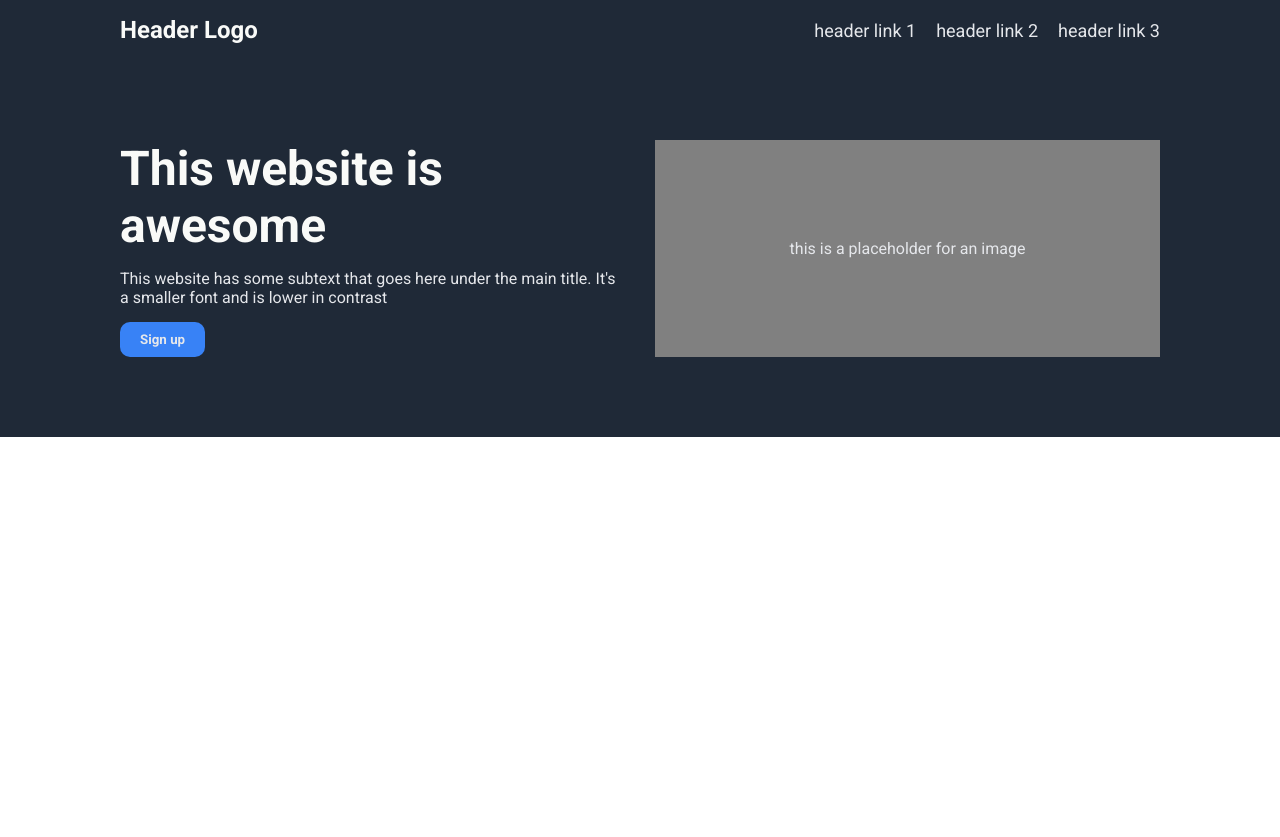
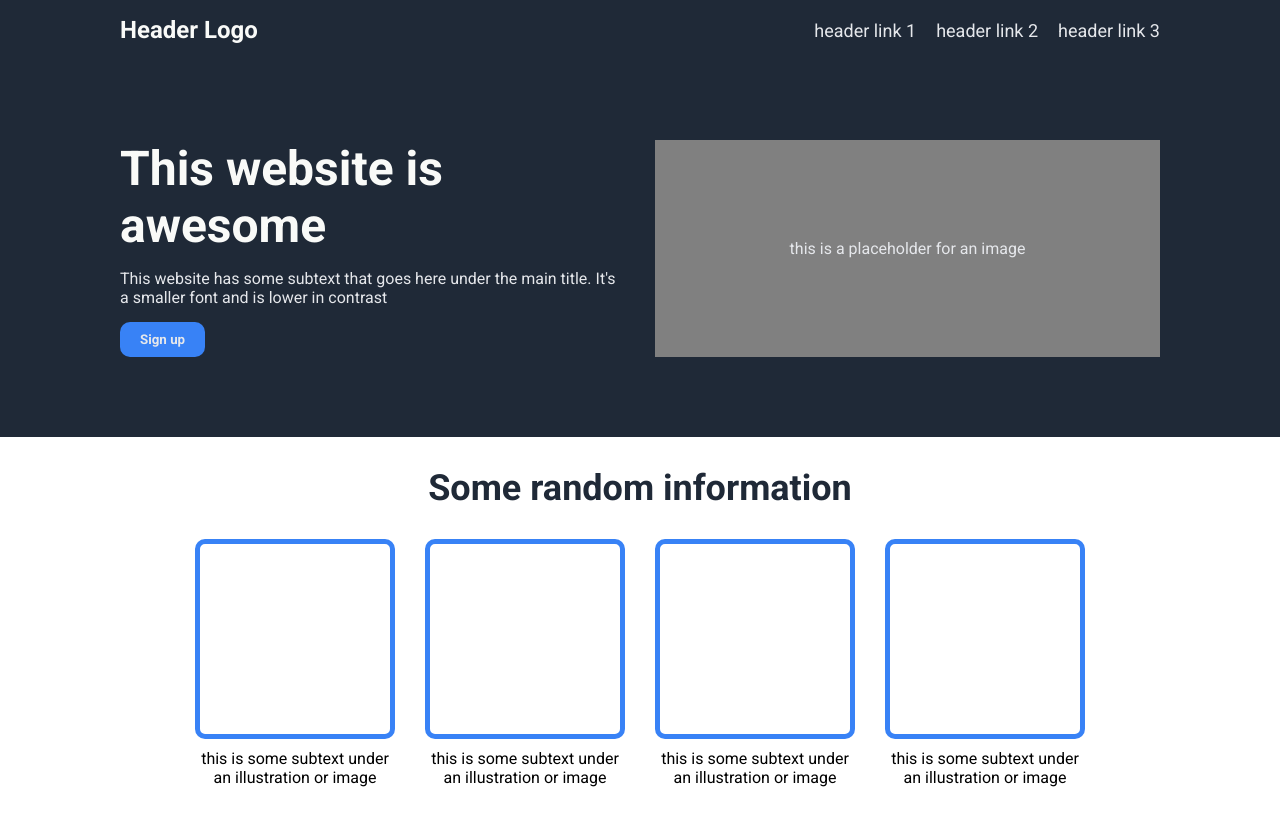
Before and after one commit to MichaelCavell/Landing-Page, a plain HTML site: page index.html in a window 1280 px wide. Before the commit the page ends 800 px from the top, so only its background shows below. Drawn offline with Linux system fonts and the light colour scheme.

Commit message:
Add and finish styling information section

```diff
--- a/index.html
+++ b/index.html
@@ -37,5 +37,28 @@
             <div class="hero-right">this is a placeholder for an image</div>
         </div>
     </div>
+    <section class="info">
+        <h2>Some random information</h2>
+        <section class="boxes">
+            <div class="container">
+                <div class="box">
+                    <div class="placeholder"></div>
+                    this is some subtext under an illustration or image
+                </div>
+                <div class="box">
+                    <div class="placeholder"></div>
+                    this is some subtext under an illustration or image
+                </div>
+                <div class="box">
+                    <div class="placeholder"></div>
+                    this is some subtext under an illustration or image
+                </div>
+                <div class="box">
+                    <div class="placeholder"></div>
+                    this is some subtext under an illustration or image
+                </div>
+            </div>
+        </section>
+    </section>
 </body>
 </html>
--- a/styles.css
+++ b/styles.css
@@ -99,3 +99,30 @@ ul {
     color: #e5e7eb;
     font-weight: bold;
 }
+
+.info h2 {
+    text-align: center;
+    margin: 30px 0px;
+    font-weight: bolder;
+    font-size: 36px;
+    color: #1f2937;
+}
+
+.boxes .container {
+    display: flex;
+    gap: 30px;
+    justify-content: center;
+}
+
+.placeholder {
+    border: solid #3882f6 5px;
+    border-radius: 10px;
+    height: 200px;
+    margin-bottom: 10px;
+}
+
+.container .box {
+    flex: 0 1 200px;
+    text-align: center;
+    margin-bottom: 50px;
+}
```
